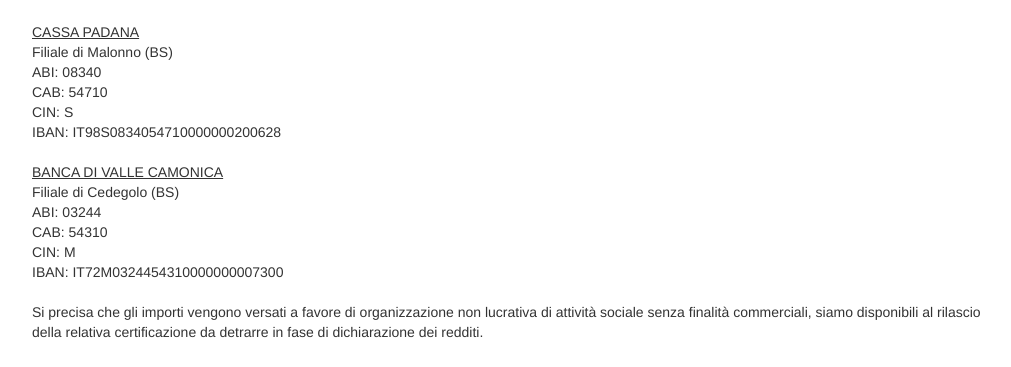
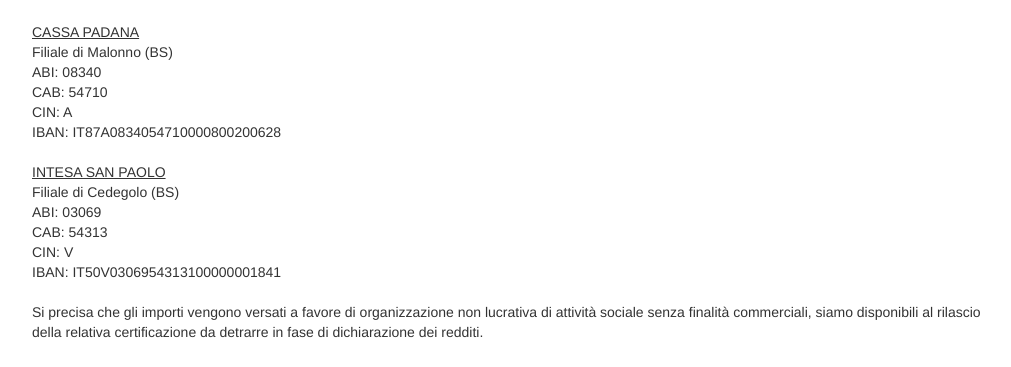
Before and after one commit to paoloventuri/Pamoya-onlus-website, a PHP site: page /donazioni.php in a window 1280 px wide. Shown: the part 823-1190 px from the top of the page, without its empty margins (253-1264 px from the left). Run offline with PHP 8.4, Linux system fonts and the light colour scheme.

Commit message:
Modifica IBAN per donazioni

```diff
--- a/donazioni.php
+++ b/donazioni.php
@@ -42,15 +42,15 @@
                         Filiale di Malonno (BS)<br>
                         ABI: 08340<br>
                         CAB: 54710<br>
-                        CIN: S<br>
-                        IBAN: IT98S0834054710000000200628<br>
+                        CIN: A<br>
+                        IBAN: IT87A0834054710000800200628<br>
                         <br>
-                        <u>BANCA DI VALLE CAMONICA</u><br>
+                        <u>INTESA SAN PAOLO</u><br>
                         Filiale di Cedegolo (BS)<br>
-                        ABI: 03244<br>
-                        CAB: 54310<br>
-                        CIN: M<br>
-                        IBAN: IT72M0324454310000000007300<br>
+                        ABI: 03069<br>
+                        CAB: 54313<br>
+                        CIN: V<br>
+                        IBAN: IT50V0306954313100000001841<br>
                         <br>
                         Si precisa che gli importi vengono versati a favore di organizzazione non lucrativa di attività sociale senza finalità commerciali, siamo disponibili al rilascio della relativa certificazione da detrarre in fase di dichiarazione dei redditi.<br>
                         <br>
```
